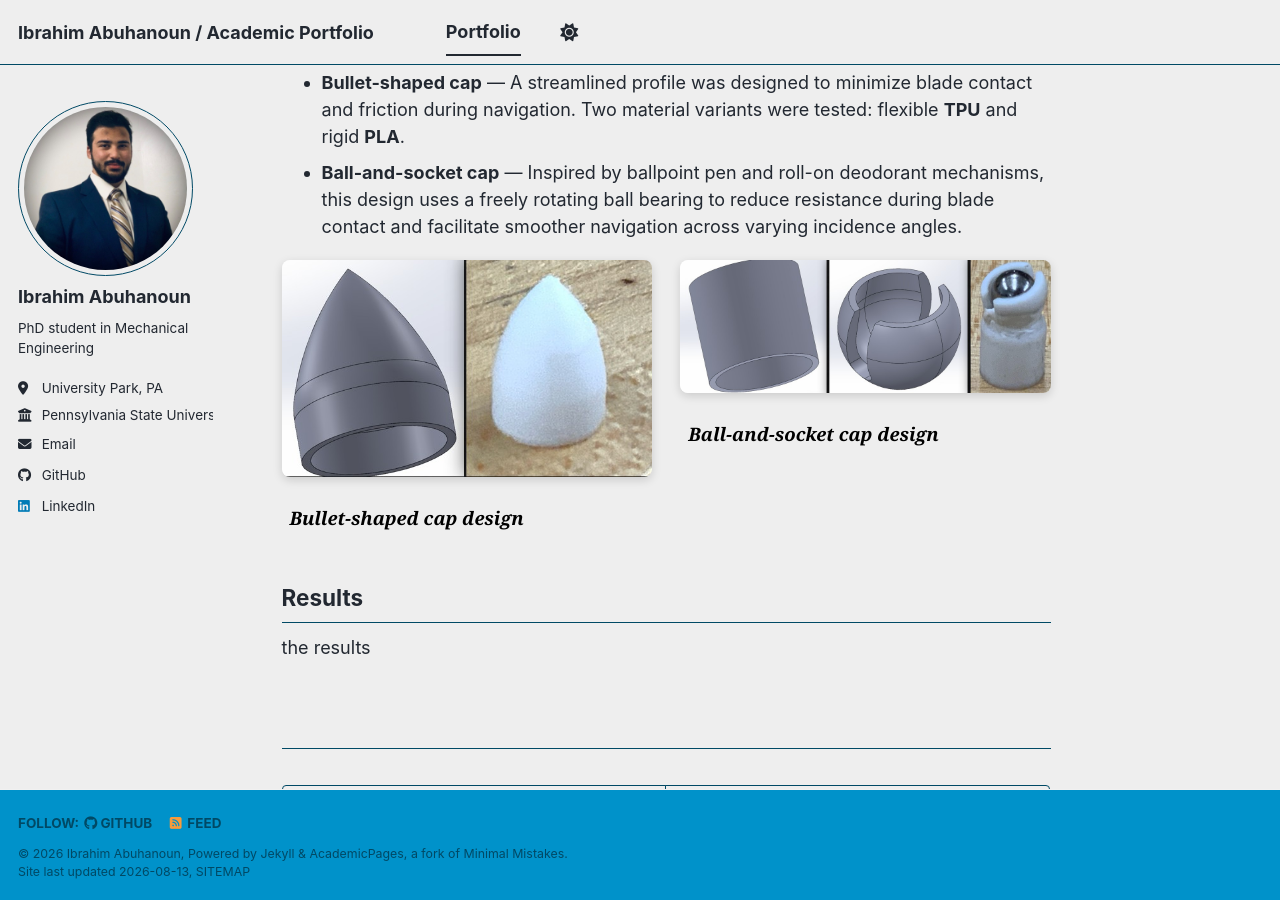
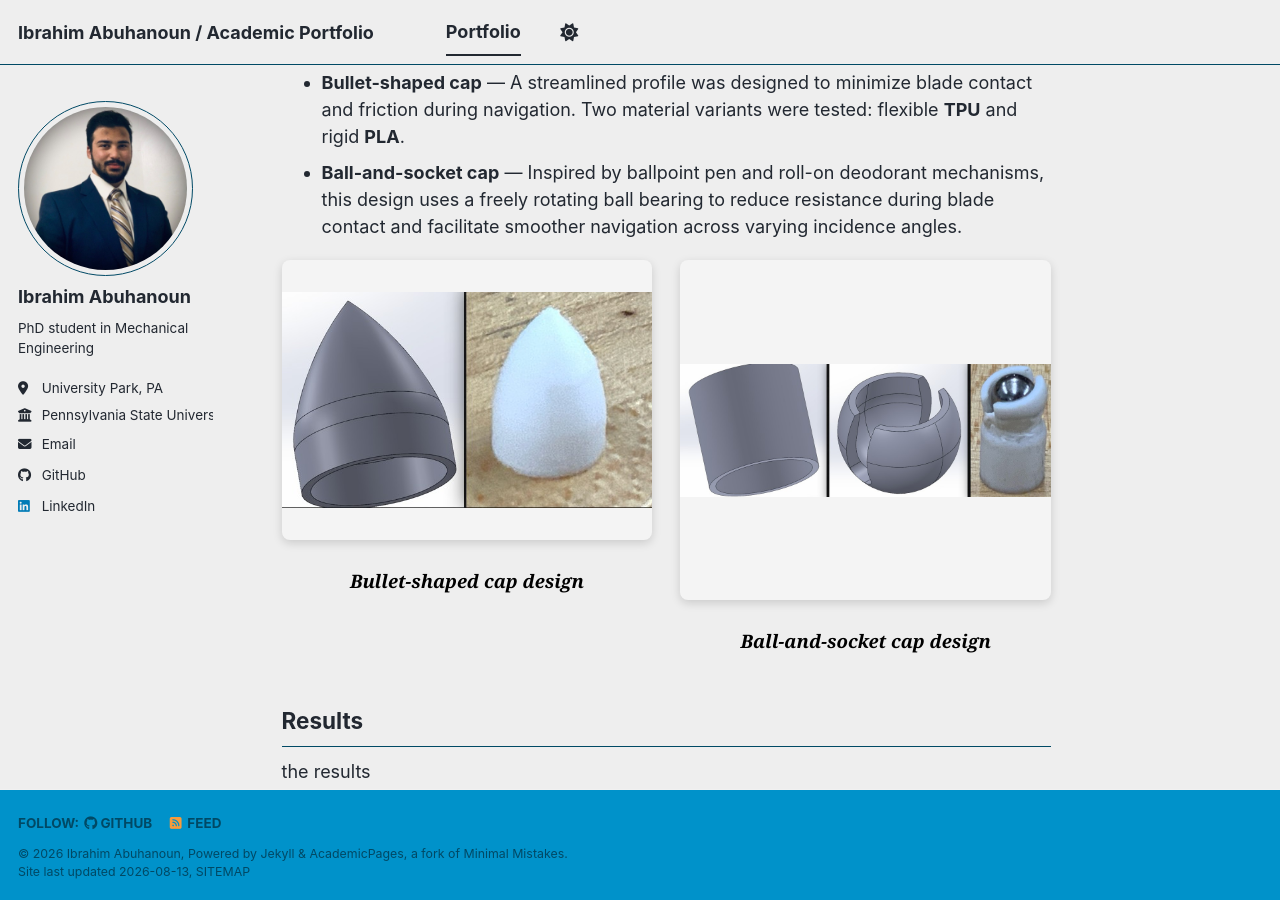
Before and after one commit to IbrahimAbuhanoun/IbrahimAbuhanoun.github.io, a Jekyll site: the page built from _portfolio/portfolio-1.md, in a window 1280 px wide and 900 px high, scrolled down 5985 px. Built offline with Jekyll 4.4.1, drawn with Linux system fonts in a browser that asks for light colours; a style sheet for code colours, icons or effects is not loaded.

Commit message:
Update portfolio-1.md

```diff
--- a/_portfolio/portfolio-1.md
+++ b/_portfolio/portfolio-1.md
@@ -305,31 +305,35 @@ Two tip designs were developed:
 - **Ball-and-socket cap** — Inspired by ballpoint pen and roll-on deodorant mechanisms, this design uses a freely rotating ball bearing to reduce resistance during blade contact and facilitate smoother navigation across varying incidence angles.
 
 <div class="research-figure-grid" style="grid-template-columns: 1fr 1fr; margin-top:20px;">
-  <figure class="research-figure">
+  <figure class="research-figure" style="width:100%;">
     <img
       src="/images/Bullet_Cap.jpg"
       alt="Bullet-shaped tip cap design"
       style="width:100%;
-             height:auto;
+             height:280px;
+             object-fit:contain;
+             background-color:#f4f4f4;
              display:block;
              border-radius:8px;
              box-shadow:0 3px 10px rgba(0,0,0,0.15);"
     >
-    <figcaption class="research-caption">
+    <figcaption class="research-caption" style="text-align:center; width:100%;">
       Bullet-shaped cap design
     </figcaption>
   </figure>
-  <figure class="research-figure">
+  <figure class="research-figure" style="width:100%;">
     <img
       src="/images/Ball_Socket_Cap.jpg"
       alt="Ball-and-socket tip cap design"
       style="width:100%;
-             height:auto;
+             height:340px;
+             object-fit:contain;
+             background-color:#f4f4f4;
              display:block;
              border-radius:8px;
              box-shadow:0 3px 10px rgba(0,0,0,0.15);"
     >
-    <figcaption class="research-caption">
+    <figcaption class="research-caption" style="text-align:center; width:100%;">
       Ball-and-socket cap design
     </figcaption>
   </figure>
```
